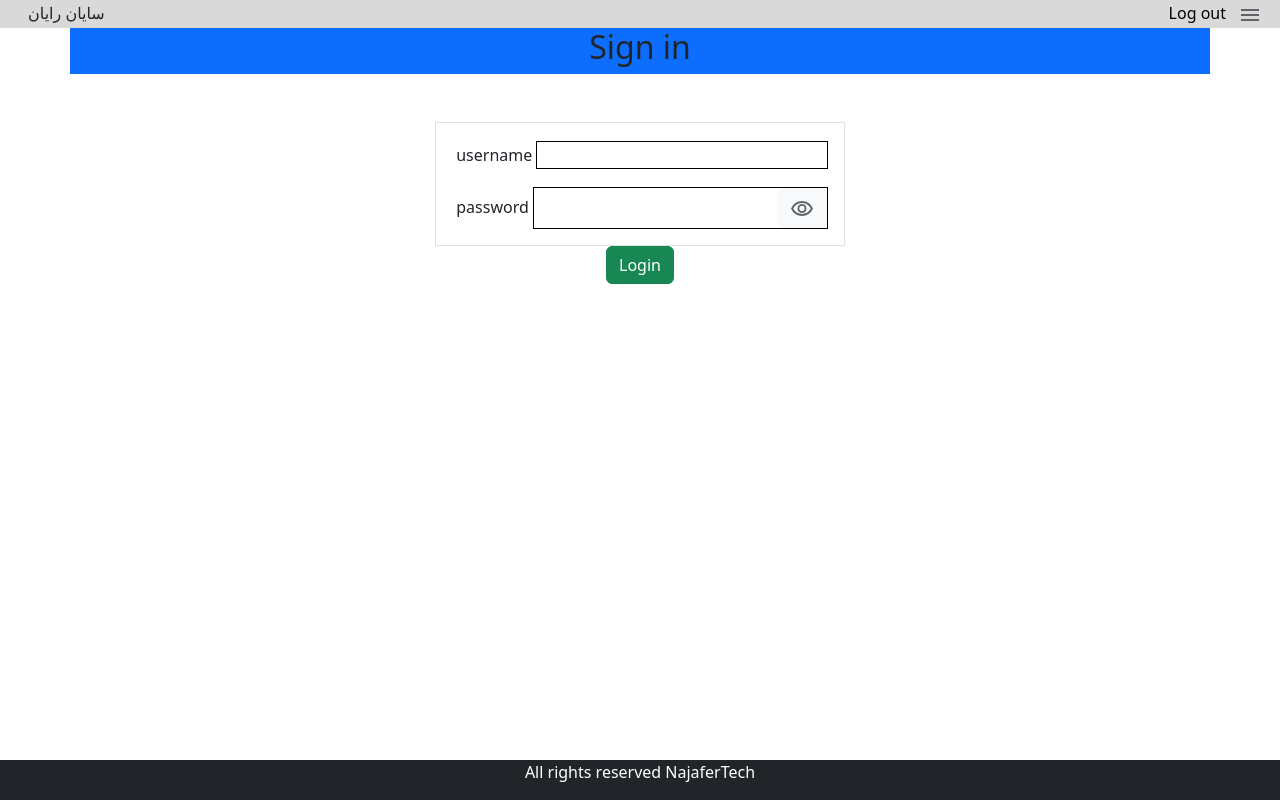
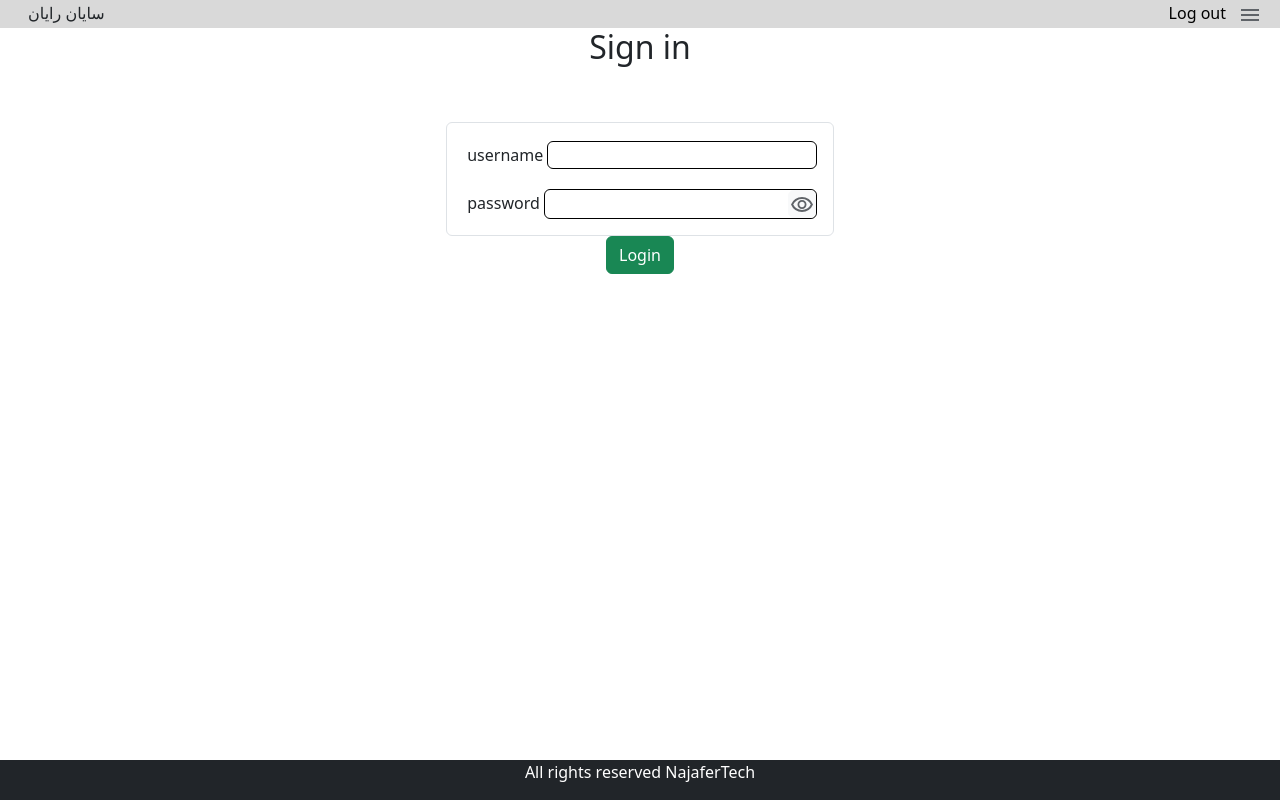
Before and after one commit to goofySunny/Task, an Angular app: page /signin in a window 1280 px wide. Built offline with nearby package versions, Linux system fonts and the light colour scheme.

Commit message:
made the password field normal

```diff
--- a/src/app/pages/sign-in/sign-in.component.html
+++ b/src/app/pages/sign-in/sign-in.component.html
@@ -1,24 +1,24 @@
 <div class="container">
     <div class="row justify-content-center">
-        <div class="col-12 bg-primary justify-content-center d-flex">
+        <div class="col-12 justify-content-center d-flex">
             <div>
                 <h2>Sign in</h2>
             </div>
         </div>
         <div class="d-flex justify-content-center">
-            <div class="border p-2 mt-5">
+            <div class="border rounded p-2 mt-5">
                 <div class="d-flex col-12 p-2 align-items-baseline">
                     <label for="user" class="p-1">username</label>
-                    <div class="customized-div">
+                    <div class="customized-div rounded">
                         <input class="ms-2 custom-input" [(ngModel)]="username" type="text" name="username">
                     </div>
                 </div>
                 <div class="d-flex col-12 p-2 align-items-baseline">
                     <label for="password" class="p-1">password</label>
-                    <div class="customized-div d-flex align-items-baseline">
+                    <div class="customized-div rounded d-flex align-items-baseline">
                         <input id="password" class="ms-2 custom-input" type="password" name="password">
-                        <button type="button" class="btn btn-light" (click)="togglePasswordVisibility()">
-                            <img id="my-image" src="assets/Enable.svg" alt="">
+                        <button type="button" class="btn btn-light custom-button" (click)="togglePasswordVisibility()">
+                            <img id="my-image" src="assets/Enable.svg" alt="" class="img-fluid my-image">
                         </button>
                     </div>
                 </div>
--- a/src/app/pages/sign-in/sign-in.component.scss
+++ b/src/app/pages/sign-in/sign-in.component.scss
@@ -16,3 +16,9 @@
 .hidden {
     display: none;
 }
+
+.custom-button {
+    padding: 0;
+    height: 28px;
+    width: 28px;
+}
```
